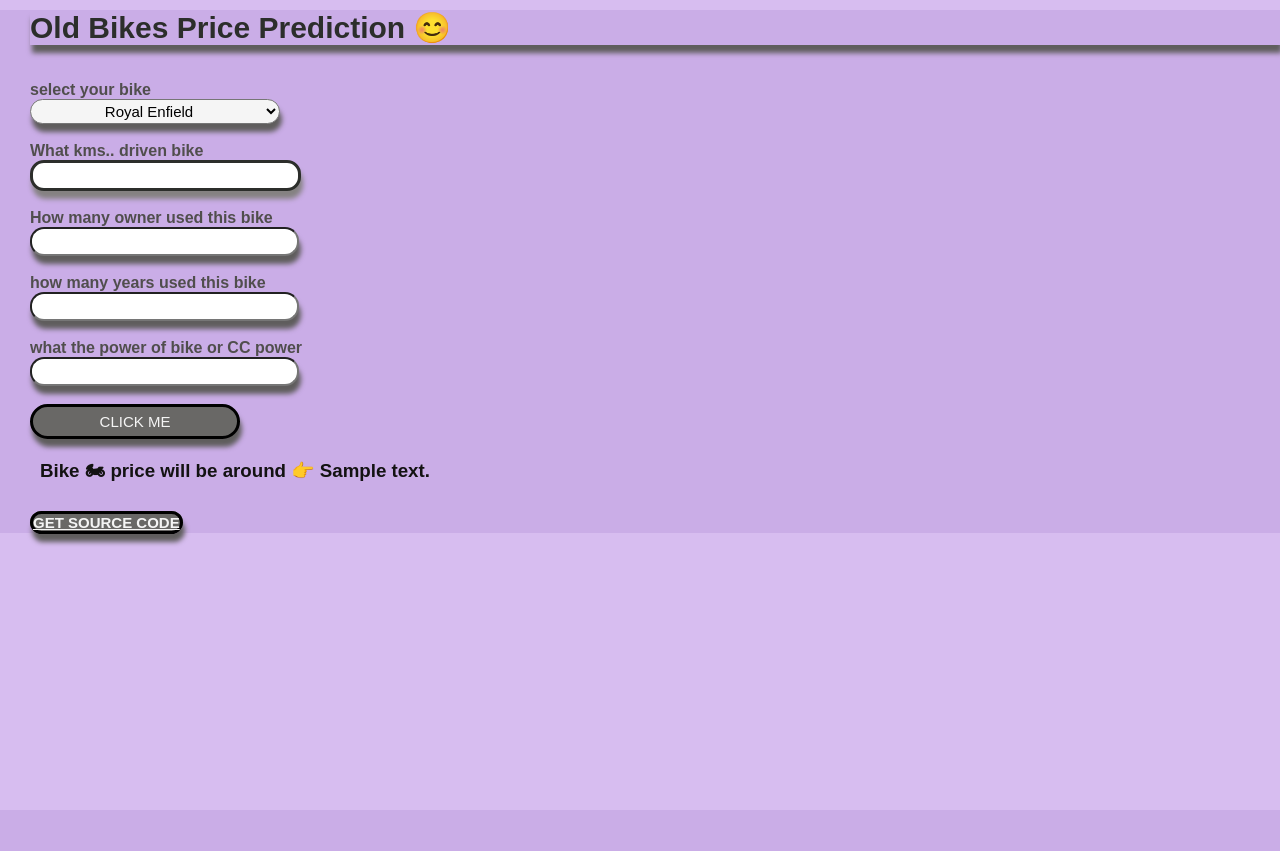
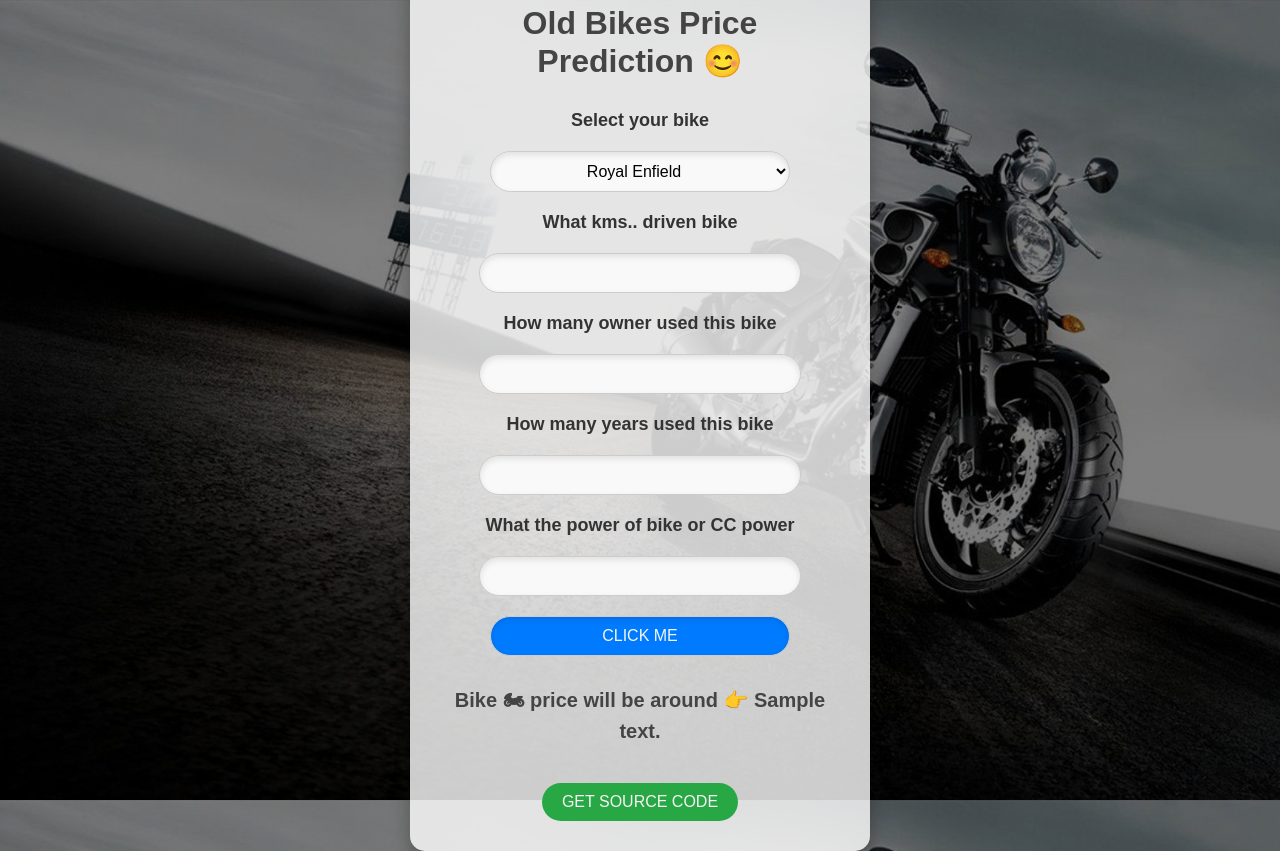
Before and after one commit to Kumarvivek663/Old-Bike-Price-Prediction, a Flask app: template templates/home.html in a window 1280 px wide. Before the commit the page ends 810 px from the top, so only its background shows below. Run offline with Flask 3, Linux system fonts and the light colour scheme; the template is opened without the code that fills it: most values are stand-ins (such as "Sample title", 1, 10 or a date in 2020); parts of the project's set-up code (start-up, migrations or seed data) failed here and were passed over.

Commit message:
Old-Bike-Prediction

```diff
--- a/templates/home.html
+++ b/templates/home.html
@@ -1,26 +1,122 @@
-<!-- -----Front end code HTML5 & CSS3----- -->
-
 <!DOCTYPE html>
 <html lang="en">
 
 <head>
+    <style>
+        body {
+            background-image: url('/static/wallpaper1.jpg');
+            background-size: cover;
+            background-position: center;
+            height: 100vh;
+            margin: 0;
+            display: flex;
+            justify-content: center;
+            align-items: center;
+            font-family: 'Arial', sans-serif;
+            color: #333;
+            background-color: rgba(0, 0, 0, 0.5);
+            background-blend-mode: darken;
+        }
+
+        #form {
+            background-color: rgba(255, 255, 255, 0.8);
+            padding: 30px;
+            border-radius: 15px;
+            display: flex;
+            flex-direction: column;
+            align-items: center;
+            text-align: center;
+            box-shadow: 0px 10px 20px rgba(0, 0, 0, 0.3);
+            max-width: 400px;
+            width: 100%;
+        }
+
+        #form p {
+            font-size: 18px;
+            margin: 10px 0;
+        }
+
+        #form select,
+        #form input,
+        #form button {
+            margin: 10px 0;
+            width: 100%;
+            max-width: 300px;
+            padding: 10px;
+            font-size: 16px;
+            border-radius: 25px;
+            border: 1px solid #ccc;
+            box-shadow: inset 0px 3px 6px rgba(0, 0, 0, 0.1);
+            transition: all 0.3s ease;
+        }
+
+        #main_h {
+            color: #444;
+            font-size: 32px;
+            margin-bottom: 20px;
+        }
+
+        select,
+        input {
+            text-align: center;
+            background-color: #f9f9f9;
+        }
+
+        #fifth {
+            font-size: 16px;
+        }
+
+        #btn {
+            border: none;
+            border-radius: 50px;
+            background-color: #007BFF;
+            color: whitesmoke;
+            cursor: pointer;
+            transition: all 0.3s ease;
+        }
+
+        #btn:hover {
+            background-color: #0056b3;
+            box-shadow: 0px 5px 10px rgba(0, 0, 0, 0.2);
+        }
+
+        #src {
+            border: none;
+            border-radius: 50px;
+            background-color: #28a745;
+            color: whitesmoke;
+            display: inline-block;
+            margin-top: 20px;
+            padding: 10px 20px;
+            text-decoration: none;
+            transition: all 0.3s ease;
+        }
+
+        #src:hover {
+            background-color: #218838;
+            box-shadow: 0px 5px 10px rgba(0, 0, 0, 0.2);
+        }
+
+        #pred {
+            color: #444;
+            font-size: 20px;
+            margin-top: 20px;
+        }
+    </style>
     <meta charset="UTF-8">
     <meta http-equiv="X-UA-Compatible" content="IE=edge">
     <meta name="viewport" content="width=device-width, initial-scale=1.0">
-    <title>Document</title>
-    <!-- <link rel="stylesheet" href="{{ url_for('static', filename='css/style.css') }}"> -->
+    <title>Old Bikes Price Prediction</title>
 </head>
 
 <body>
-    <div id="cls">
-        <form action="{{ url_for('predict') }}" method='post' id="formm">
-            <h2 id="main_h">
-                <ul>Old Bikes Price Prediction 😊</ul>
-            </h2><br><br>
-            <p id="par"><b>select your bike</b></p>
+    <div>
+        <form action="{{ url_for('predict') }}" method='post' id="form">
+            <h2 id="main_h">Old Bikes Price Prediction 😊</h2>
 
+            <p><b>Select your bike</b></p>
             <select name="brand_name" id="fifth" required="required">
-                                  <option value="2" >Royal Enfield</option>
+                <option value="2">Royal Enfield</option>
                 <option value="7">KTM</option>
                 <option value="1">Bajaj</option>
                 <option value="9">Harley-Davidson</option>
@@ -35,161 +131,28 @@
                 <option value="14">Triumph</option>
                 <option value="15">Ducati</option>
                 <option value="16">BMW</option>
-                              </select><br><br>
-            <p id="par"><b>What kms.. driven bike</b></p>
+            </select>
 
-            <input name="Kms_Driven" type="number " id="first" required="required"><br><br>
-            <p id="par"><b>How many owner used this bike</b></p>
-            <input name="owner" type="number" id="second" required="required"><br><br>
-            <p id="par"><b>how many years used this bike</b></p>
-            <input type="number" name="age" id="third" required="required"><br><br>
-            <p id="par"><b>what the power of bike or CC power</b></p>
-            <input type="number" name="power" id="forth" required="required"><br><br>
+            <p><b>What kms.. driven bike</b></p>
+            <input name="Kms_Driven" type="number" required="required">
+
+            <p><b>How many owner used this bike</b></p>
+            <input name="owner" type="number" required="required">
+
+            <p><b>How many years used this bike</b></p>
+            <input type="number" name="age" required="required">
+
+            <p><b>What the power of bike or CC power</b></p>
+            <input type="number" name="power" required="required">
+
             <button type="submit" id="btn">CLICK ME</button>
 
-            <br>
-            <br>
-            <h3 id="pred">Bike 🏍 price will be around 👉 {{ prediction_text }}
-                <h3>
+            <h3 id="pred">Bike 🏍 price will be around 👉 {{ prediction_text }}</h3>
+            <a href="https://github.com/Kumarvivek663/Old-Bike-prediction" id="src">GET SOURCE CODE</a>
 
         </form>
-        <br>
-        <a href="https://github.com/Ranjit-Singh-786/BIke-project_Deployment" id="src">GET SOURCE CODE</a>
-
-
-
 
     </div>
-    <style>
-        * {
-            margin: 0px;
-            padding: 0px;
-        }
-
-        body {
-            font-family: sans-serif;
-        }
-
-        body {
-            /* background-image:linear-gradient(rgba(0,0,0,0.2),rgba(0,0,0,0.2)),url(plant.jpg); */
-            height: 100vh;
-            background-color: rgb(215, 189, 240);
-            background-size: cover;
-            background-attachment: fixed;
-        }
-
-        #cls {
-            color: rgb(80, 78, 77);
-            background-color: rgb(202, 173, 231);
-        }
-
-        #formm {
-            margin-top: 10px;
-            margin-bottom: 0px;
-            background-color: transparent;
-            margin-left: 30px;
-        }
-
-        #main_h {
-            color: rgb(44, 46, 43);
-            font-size: 30px;
-            box-shadow: 2px 8px 5px rgb(95, 93, 93);
-        }
-
-        #par2 {
-            font-size: 22px;
-            color: rgb(187, 130, 33);
-            font-size: 18px;
-        }
-
-        #first {
-            border-radius: 14px;
-            height: 25px;
-            font-size: 20px;
-            border: solid rgb(44, 46, 43);
-            text-align: center;
-            box-shadow: 2px 8px 5px rgb(133, 130, 130);
-        }
-
-        #btn:hover {
-            background-color: rgb(240, 238, 230);
-            color: rgb(19, 18, 18);
-            border-color: transparent;
-            border-color: rgb(14, 13, 13);
-            box-shadow: 2px 8px 5px rgb(20, 20, 20);
-        }
-
-        #second {
-            border-radius: 14px;
-            height: 25px;
-            font-size: 20px;
-            text-align: center;
-            box-shadow: 2px 8px 5px rgb(95, 93, 93);
-        }
-
-        #third {
-            border-radius: 14px;
-            height: 25px;
-            font-size: 20px;
-            text-align: center;
-            box-shadow: 2px 8px 5px rgb(95, 93, 93);
-        }
-
-        #forth {
-            border-radius: 14px;
-            height: 25px;
-            font-size: 20px;
-            text-align: center;
-            box-shadow: 2px 8px 5px rgb(95, 93, 93);
-        }
-
-        #fifth {
-            /* text-decoration:none; */
-            box-shadow: 2px 8px 5px rgb(95, 93, 93);
-            background-color: whitesmoke;
-            border-radius: 14px;
-            height: 25px;
-            font-size: 15px;
-            width: 250px;
-            text-align: center;
-        }
-
-        #btn {
-            border: 3px solid black;
-            border-radius: 50px;
-            background-color: rgb(105, 104, 102);
-            width: 210px;
-            height: 35px;
-            font-size: 15px;
-            color: whitesmoke;
-            box-shadow: 2px 8px 5px rgb(95, 93, 93);
-        }
-
-        #pred {
-            margin-left: 10px;
-            color: rgb(19, 18, 18);
-        }
-
-        #src {
-            border: 3px solid black;
-            border-radius: 50px;
-            background-color: rgb(105, 104, 102);
-            width: 210px;
-            height: 35px;
-            font-size: 15px;
-            color: whitesmoke;
-            box-shadow: 2px 8px 5px rgb(95, 93, 93);
-        }
-
-        #src:hover {
-            background-color: rgb(240, 238, 230);
-            color: rgb(19, 18, 18);
-            border-color: transparent;
-            border-color: rgb(14, 13, 13);
-            box-shadow: 2px 8px 5px rgb(20, 20, 20);
-        }
-    </style>
-
 </body>
 
 </html>
```
Also changed, not shown: bikedata.db, static/wallpaper1.jpg (added), 1 other file. Lines whose indentation alone changed are shown as unchanged.
